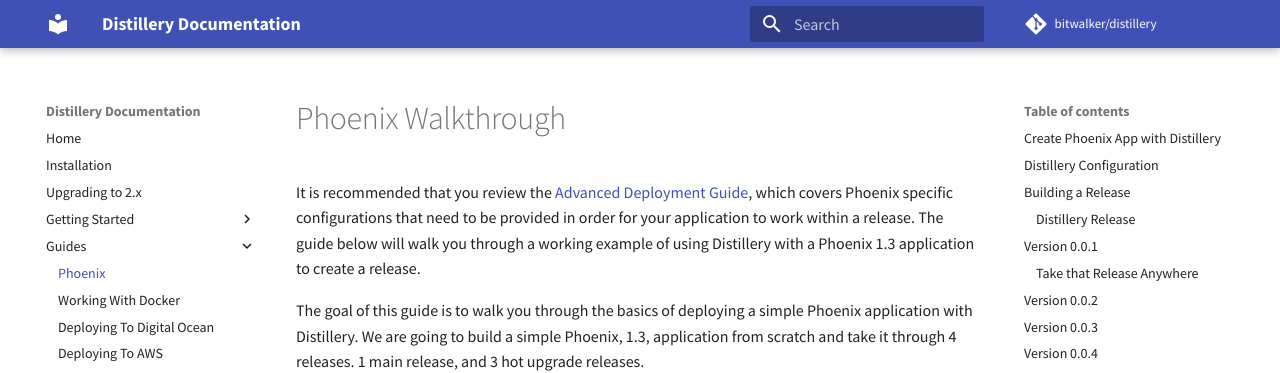
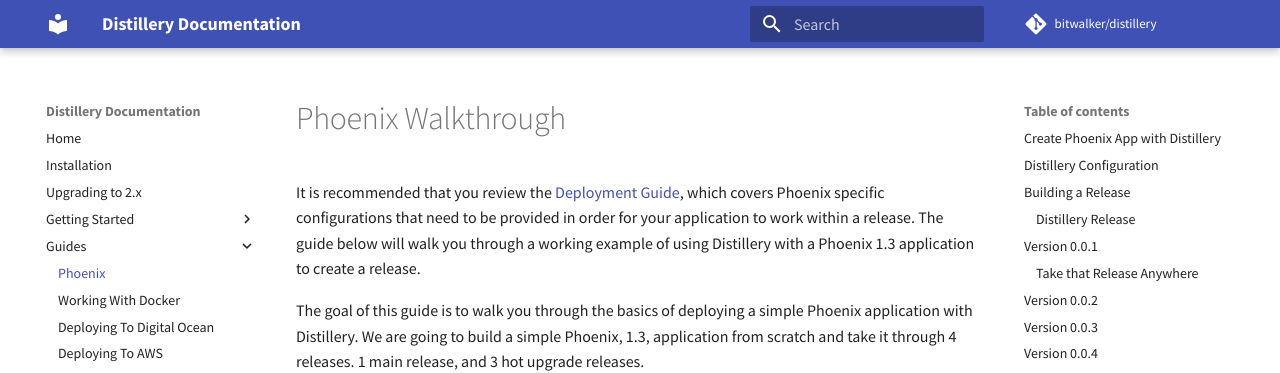
Before and after one commit to bitwalker/distillery, an MkDocs documentation site: the page built from docs/guides/phoenix_walkthrough.md, in a window 1280 px wide and 900 px high. Shown: the top 373 px of the window. Built offline with MkDocs 1.6.1 and Material for MkDocs 9.7.7, drawn with Linux system fonts in a browser that asks for light colours; comment, search, counter and statistics services are not loaded.

Commit message:
Update link to deployment docs
I don't think the Advanced deployment link still exists changing to a link that describes phoenix release setups

```diff
--- a/docs/guides/phoenix_walkthrough.md
+++ b/docs/guides/phoenix_walkthrough.md
@@ -1,6 +1,6 @@
 # Phoenix Walkthrough
 
-It is recommended that you review the [Advanced Deployment Guide](http://phoenixframework.org/docs/advanced-deployment),
+It is recommended that you review the [Deployment Guide](https://hexdocs.pm/phoenix/deployment.html#content),
 which covers Phoenix specific configurations that need to be provided in order for your application to work within a release.
 The guide below will walk you through a working example of using Distillery with a Phoenix 1.3 application to create a release.
 
```
